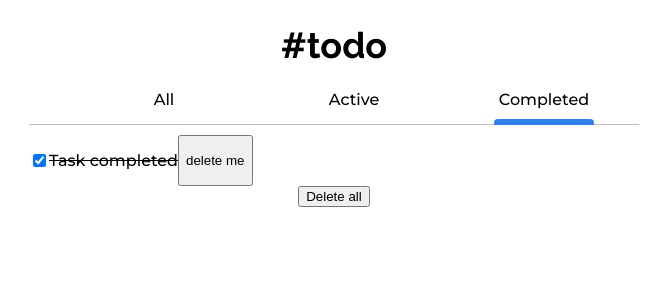
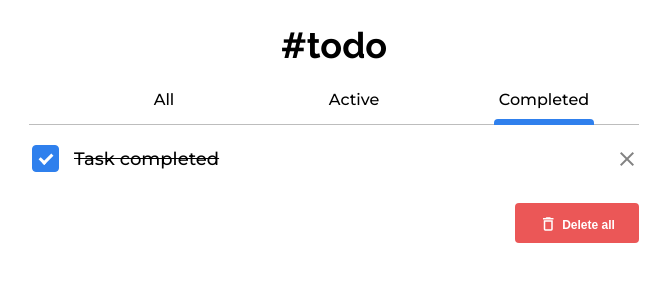
Before and after one commit to camain-elie/todo, a React (Create React App) app: page / in a window 1280 px wide. Both pictures are taken after a click on the item "Completed". Shown: the top 300 px of the page, without its empty margins (306-976 px from the left). Built offline with nearby package versions, Linux system fonts and the light colour scheme; the HTML template or start-up script is replaced by a standard one.

Commit message:
Everything working fine. Everything style according to the template.

```diff
--- a/src/App.js
+++ b/src/App.js
@@ -77,9 +77,12 @@ class App extends Component {
           ${(this.state.currentMenu === 'active' && item.completed ) || (this.state.currentMenu === 'completed' && !item.completed) ? 'disabled' : ''}`}
           key={index}
         >
-          <input type="checkbox" checked={item.completed} onChange={() => this.handleCheckbox(index)}></input>
+          <div className="checkbox-container" onClick={() => this.handleCheckbox(index)}>
+            <input className="todo__check" type="checkbox" checked={item.completed} onChange={() => this.handleCheckbox(index)}></input>
+            <span className="checkbox-checkmark"></span>
+          </div>
           <p>{item.todo}</p>
-          <button onClick={() => this.deleteOne(index)}>delete me</button>
+          <div className="material-icons todo__delete" onClick={() => this.deleteOne(index)}>clear</div>
         </li>
       )
     })
@@ -106,7 +109,7 @@ class App extends Component {
           {todoList}
 
           <div className={`todo-list__delete-all ${this.state.currentMenu === 'completed' ? '' : 'disabled'}`}>
-            <button onClick={this.deleteAll}>Delete all</button>
+            <button onClick={this.deleteAll}><p className="todo-list__delete-all-text"><span className="material-icons-outlined">delete</span>Delete all</p></button>
           </div>
         </div>
 
--- a/src/App.scss
+++ b/src/App.scss
@@ -1,9 +1,11 @@
 @import url('https://fonts.googleapis.com/css2?family=Raleway:wght@700&display=swap');
 @import url('https://fonts.googleapis.com/css2?family=Montserrat:wght@500&display=swap');
+@import url('https://fonts.googleapis.com/css?family=Material+Icons|Material+Icons+Outlined|Material+Icons+Two+Tone|Material+Icons+Round|Material+Icons+Sharp');
 
 $primary-color: #2F80ED;
-$secondaty-color: red;
+$secondary-color: #EB5757;
 $input-color: #BDBDBD;
+$border-color: #828282;
 
 
 .app {
@@ -19,8 +21,18 @@ h1{
 }
 
 .todo{
+  width: 100%;
   text-align: left;
   display: flex;
+  word-break: break-all;
+  position: relative;
+
+  p{
+    max-width: 86%;
+    margin: 13px 10px;
+    font-size: 18px;
+  }
+
   *{
     display: inline-block;
   }
@@ -38,21 +50,81 @@ h1{
     width: 109px;
     border-radius: 12px;
     border: none;
+    &:hover{
+      background: darken($primary-color, 10%);
+    }
+    &:active{
+      background: darken($primary-color, 20%);
+    }
   }
 
   &__add-input{
     padding: 0 10px;
+    margin-right: 20px;
     height: 56px;
-    width: 476px;
+    width: 455px;
     border-radius: 12px;
     border: 1px solid $input-color;
     &::placeholder{
       font-size: 14px;
     }
+
+  }
+
+
+
+  &__delete{
+    position: absolute;
+    right: 0;
+    align-self: center;
+
+    user-select: none;
+    width: 24px;
+    height: 24px;
+    margin-left: 10px;
+    cursor: pointer;
+    color: $border-color;
+
+    &:hover{
+      color: #ec8484;
+    }
   }
 
   &-list{
     list-style: none;
+
+    &__delete-all{
+      margin-top: 20px;
+      float: right;
+      button{
+        width: 124px;
+        height: 40px;
+        border-radius: 4px;
+        border: none;
+        font-size: 12px;
+        font-weight: 600;
+        color: white;
+        padding: 0;
+        background: $secondary-color;
+        span{
+          margin-right: 5px;
+          position: relative;
+          top: 4px;
+          font-size: 18px;
+        }
+        &:hover{
+          background: darken($secondary-color, 10%);
+        }
+        &:active{
+          background: darken($secondary-color, 20%);
+        }
+      }
+      &-text{
+        position: relative;
+        top: -4px;
+
+      }
+    }
   }
   &--disabled{
     display: none;
@@ -106,3 +178,77 @@ h1{
 
 
 }
+
+
+.checkbox-{
+
+  &container {
+    align-self: center ;
+    position: relative;
+    top: -2px;
+    left: 3px;
+    height: 24px;
+    padding-left: 35px;
+    cursor: pointer;
+    -webkit-user-select: none;
+    -moz-user-select: none;
+    -ms-user-select: none;
+    user-select: none;
+
+    /* Hide the browser's default checkbox */
+    input {
+      position: absolute;
+      opacity: 0;
+      cursor: pointer;
+      height: 0;
+      width: 0;
+      top: 0;
+      left: 0;
+    }
+  }
+
+  /* Create a custom checkbox */
+  &checkmark {
+    position: absolute;
+    top: 0;
+    left: 0;
+    height: 25px;
+    width: 25px;
+    border-radius: 4px;
+    border: 1px solid $border-color;
+  }
+}
+
+/* On mouse-over, add a grey background color */
+.checkbox-container:hover input ~ .checkbox-checkmark {
+  background-color: #eee;
+}
+
+/* When the checkbox is checked, add a blue background */
+.checkbox-container input:checked ~ .checkbox-checkmark {
+  background-color: $primary-color;
+  border: 1px solid $primary-color;
+}
+
+/* Create the checkmark/indicator (hidden when not checked) */
+.checkbox-checkmark:after {
+  content: "";
+  position: absolute;
+  display: none;
+}
+
+/* Show the checkmark when checked */
+.checkbox-container input:checked ~ .checkbox-checkmark:after {
+  display: block;
+}
+
+/* Style the checkmark/indicator */
+.checkbox-container .checkbox-checkmark:after {
+  left: 9px;
+  top: 5px;
+  width: 5px;
+  height: 10px;
+  border: solid white;
+  border-width: 0 3px 3px 0;
+  transform: rotate(45deg);
+}
```
Also changed, not shown: 1 other file (tests, documents, lock files or other folders).
